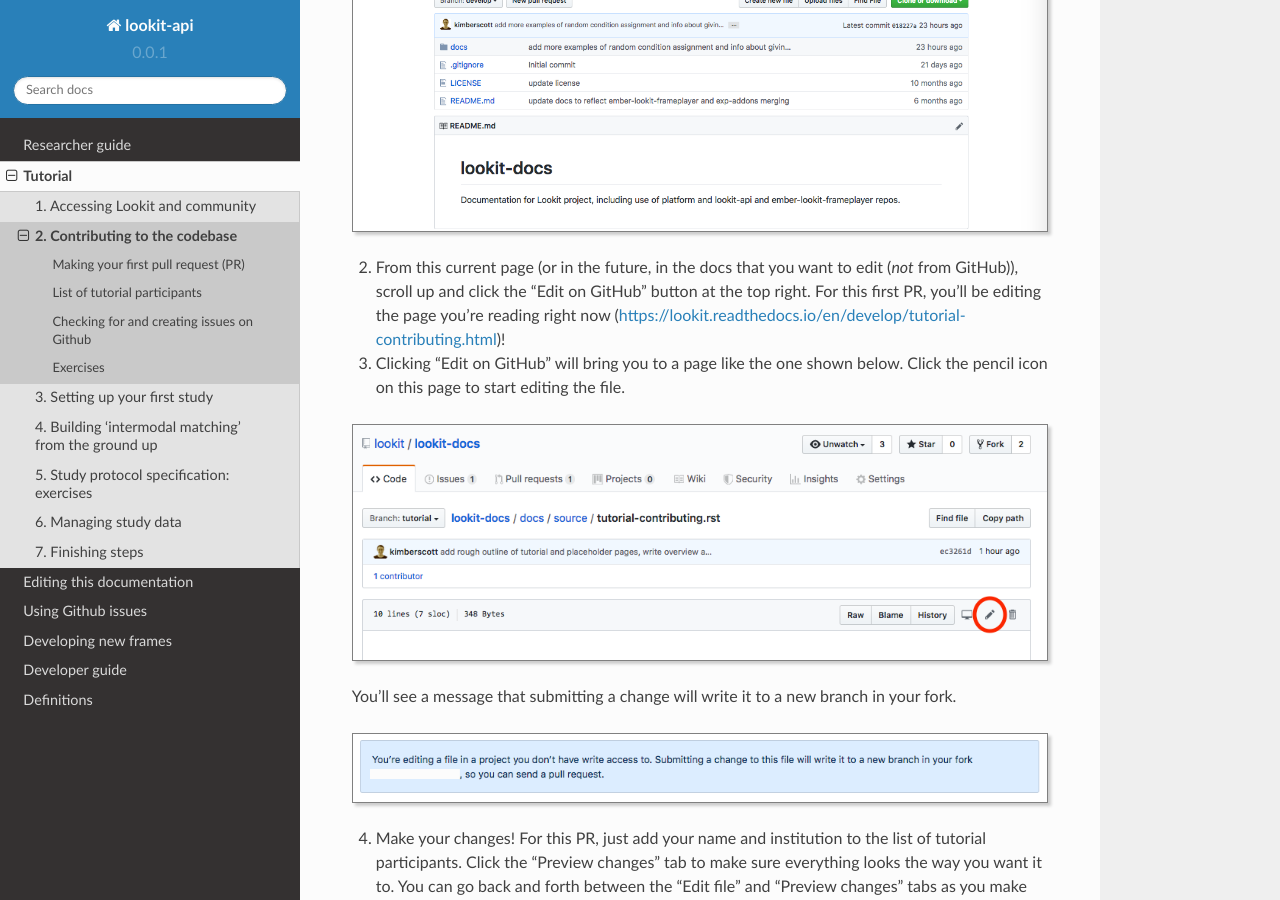
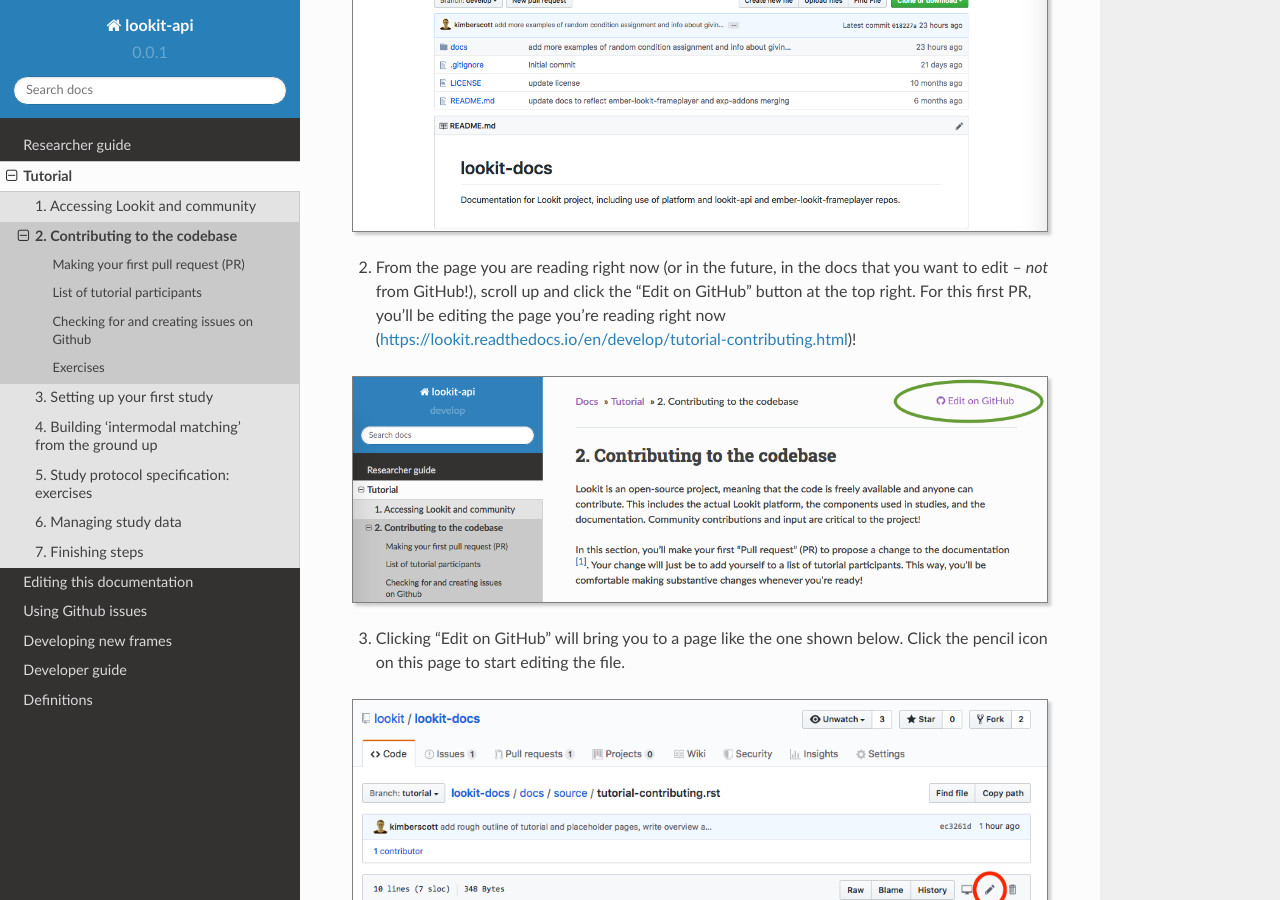
Before and after one commit to lookit/lookit-docs, a Sphinx documentation site: the page built from docs/source/tutorial-contributing.rst, in a window 1280 px wide and 900 px high, scrolled down 1067 px. Built offline with Sphinx 7.4.7 and the Read the Docs theme 2.0.0, drawn with Linux system fonts in a browser that asks for light colours.

Commit message:
add screenshot of where the edit on github button is for tutorial; also testing readthedocs webhook

```diff
--- a/docs/source/tutorial-contributing.rst
+++ b/docs/source/tutorial-contributing.rst
@@ -21,7 +21,10 @@
 .. image:: _static/img/tutorial/first_pr_fork.png
     :alt: Fork button on GitHub
 
-2. From this current page (or in the future, in the docs that you want to edit (*not* from GitHub)), scroll up and click the "Edit on GitHub" button at the top right. For this first PR, you'll be editing the page you're reading right now (https://lookit.readthedocs.io/en/develop/tutorial-contributing.html)!
+2. From the page you are reading right now (or in the future, in the docs that you want to edit -- *not* from GitHub!), scroll up and click the "Edit on GitHub" button at the top right. For this first PR, you'll be editing the page you're reading right now (https://lookit.readthedocs.io/en/develop/tutorial-contributing.html)!
+
+.. image:: _static/img/tutorial/edit_on_github_button.png
+    :alt: Edit on GitHub button at the top of this page
 
 3. Clicking "Edit on GitHub" will bring you to a page like the one shown below. Click the pencil icon on this page to start editing the file.
 
```
Also changed, not shown: docs/source/_static/img/tutorial/edit_on_github_button.png (added).
